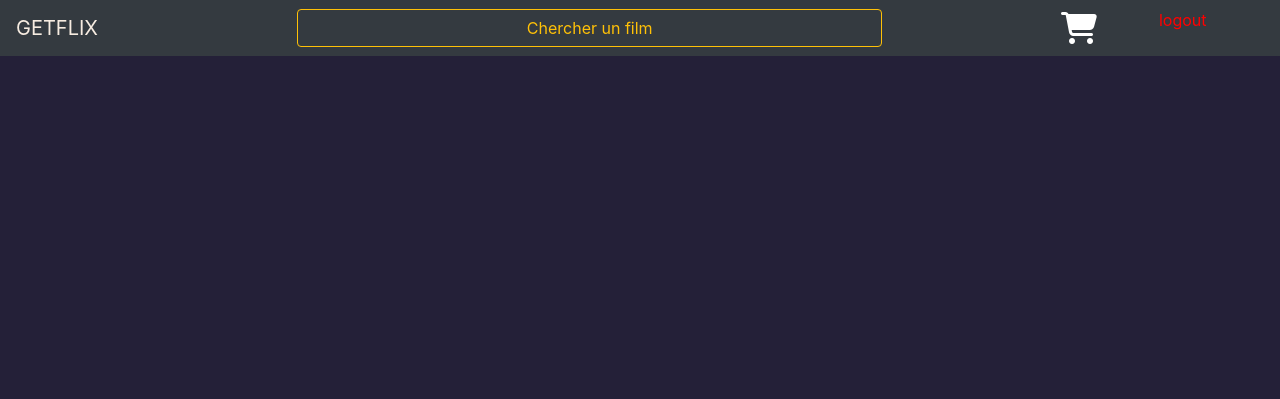
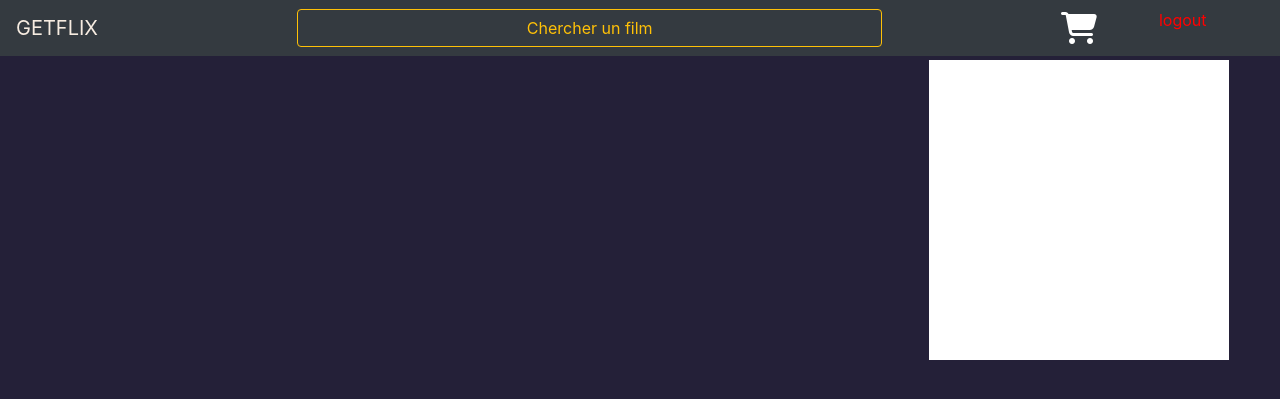
Before and after one commit to walter-clayton/getflix, a PHP site: page /header.php in a window 1280 px wide. Shown: the top 399 px of the page. Run offline with PHP 8.4, Linux system fonts and the light colour scheme; some libraries are stand-ins or nearby versions.

Commit message:
orderlist

```diff
--- a/header.php
+++ b/header.php
@@ -64,7 +64,7 @@
   <!--Affichage de l'icone panier-->
   <i id="shop" class="fas fa-shopping-cart fa-2x">
 
-  <p id="popUp"></p>
+  <div id="popUp"><ul id="orderList"></ul></div>
 
 
   <!--Rond où sera afficher le nombre de film-->
--- a/landing-comment.php
+++ b/landing-comment.php
@@ -14,7 +14,7 @@ $message = htmlspecialchars($_POST['message']);
 setcookie('pseudo', $pseudo, time() + 365243600, null, null, false, true);
 
 try{
-$db = new PDO('mysql:host=localhost;dbname=hamzacom', 'root', 'root', array(PDO::ATTR_ERRMODE => PDO::ERRMODE_EXCEPTION));
+$db = new PDO('mysql:host=localhost;dbname=hamzacom', 'root', '', array(PDO::ATTR_ERRMODE => PDO::ERRMODE_EXCEPTION));
 
 }
 
--- a/landing.php
+++ b/landing.php
@@ -54,7 +54,7 @@
 <div class="card" style="width: 35.2rem;">
   <!-- ADDED BY HAMZA -->
 <?php
-    $db = new PDO('mysql:host=localhost;dbname=getflix', 'root', 'root', array(PDO::ATTR_ERRMODE => PDO::ERRMODE_EXCEPTION));
+    $db = new PDO('mysql:host=localhost;dbname=getflix', 'root', '', array(PDO::ATTR_ERRMODE => PDO::ERRMODE_EXCEPTION));
     if(isset($_GET['id'])) {
         $idlion = $_GET['id'];
 
--- a/member.php
+++ b/member.php
@@ -94,7 +94,7 @@ if ( $password_confirm === $password )
 
 // connect to the server and display errors.
 try{
-  $db = new PDO('mysql:host=localhost;dbname=getflix', 'root', 'root', array(PDO::ATTR_ERRMODE => PDO::ERRMODE_EXCEPTION));
+  $db = new PDO('mysql:host=localhost;dbname=getflix', 'root', '', array(PDO::ATTR_ERRMODE => PDO::ERRMODE_EXCEPTION));
 }
 
 // display errors
--- a/pageVideo.php
+++ b/pageVideo.php
@@ -8,7 +8,7 @@
 </head>
 <body>
     <?php
-    $db = new PDO('mysql:host=localhost;dbname=getflix', 'root', 'root', array(PDO::ATTR_ERRMODE => PDO::ERRMODE_EXCEPTION));
+    $db = new PDO('mysql:host=localhost;dbname=getflix', 'root', '', array(PDO::ATTR_ERRMODE => PDO::ERRMODE_EXCEPTION));
     if(isset($_GET['id'])) {
         $idlion = $_GET['id'];
 
--- a/searchpage.php
+++ b/searchpage.php
@@ -47,7 +47,7 @@
   <!--Affichage de l'icone panier-->
   <i id="shop" class="fas fa-shopping-cart fa-2x">
 
-  <p id="popUp"></p>
+  <div id="popUp"><ul id="orderList"></ul></div>
 
 
   <!--Rond où sera afficher le nombre de film-->
--- a/signIn.php
+++ b/signIn.php
@@ -34,7 +34,7 @@ $pseudo = '';
 $password = '';
 // connect to the server and display errors.
 try{
-  $db = new PDO('mysql:host=localhost;dbname=getflix', 'root', 'root', array(PDO::ATTR_ERRMODE => PDO::ERRMODE_EXCEPTION));
+  $db = new PDO('mysql:host=localhost;dbname=getflix', 'root', '', array(PDO::ATTR_ERRMODE => PDO::ERRMODE_EXCEPTION));
 }
 
 // display errors
--- a/style.css
+++ b/style.css
@@ -62,7 +62,7 @@ ul{
 		cursor: pointer;
 
 	}
-	.fas div{
+	#amount{
 		width: 25px;
 		height: 25px;
 		background-color: red;
@@ -81,14 +81,18 @@ ul{
 	}
 
 	#popUp{
-		width: 150px;
-		height: 150px;
+		width: 300px;
+		height: 300px;
 		background-color: #fff;
-		display: none;
+		z-index: 10000;
 		position: absolute;
-    	left: -51px;
-    	top: 44px;
-    	z-index: 10000;
+		top : 150%;
+		left: 50%;
+		transform: translate(-50%);
+		overflow-y: scroll;
+		color: black;
+		font-family: sans-serif;
+		font-size: 15px;
 	}
 
 .poster:hover >.price{
@@ -97,3 +101,24 @@ ul{
 	cursor: pointer;
 
 }
+
+#popUp::-webkit-scrollbar {
+	width: 10px;
+  }
+
+  #popUp::-webkit-scrollbar-track {
+	background-color: rgba(108, 175, 175, 0.9);
+	box-shadow: inset 0 0 5px grey;
+	border-radius: 10px;
+  }
+
+  #popUp::-webkit-scrollbar-thumb {
+	background: rgb(10, 69, 117);
+	border-radius: 10px;
+  }
+
+  #orderList {
+	  margin: 0;
+	  padding: 0;
+	  flex-direction: column;
+  }
--- a/subscribe.php
+++ b/subscribe.php
@@ -38,7 +38,7 @@
 if(isset($_POST['submit'])){
       // connect to the server and display errors.
     try{
-      $db = new PDO('mysql:host=localhost;dbname=getflix', 'root', 'root', array(PDO::ATTR_ERRMODE => PDO::ERRMODE_EXCEPTION));
+      $db = new PDO('mysql:host=localhost;dbname=getflix', 'root', '', array(PDO::ATTR_ERRMODE => PDO::ERRMODE_EXCEPTION));
     }
 
     // display errors
```
Also changed, not shown: shop.js (+26 -23 lines).
